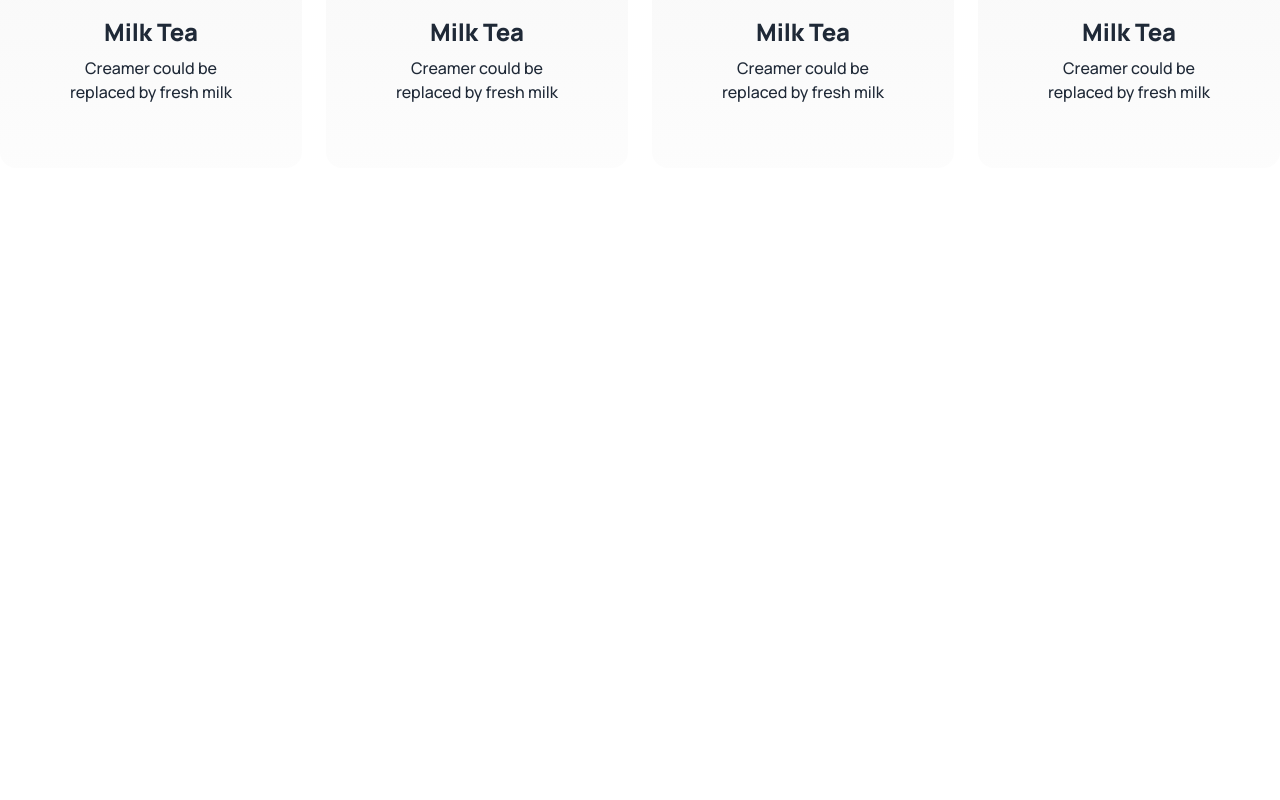
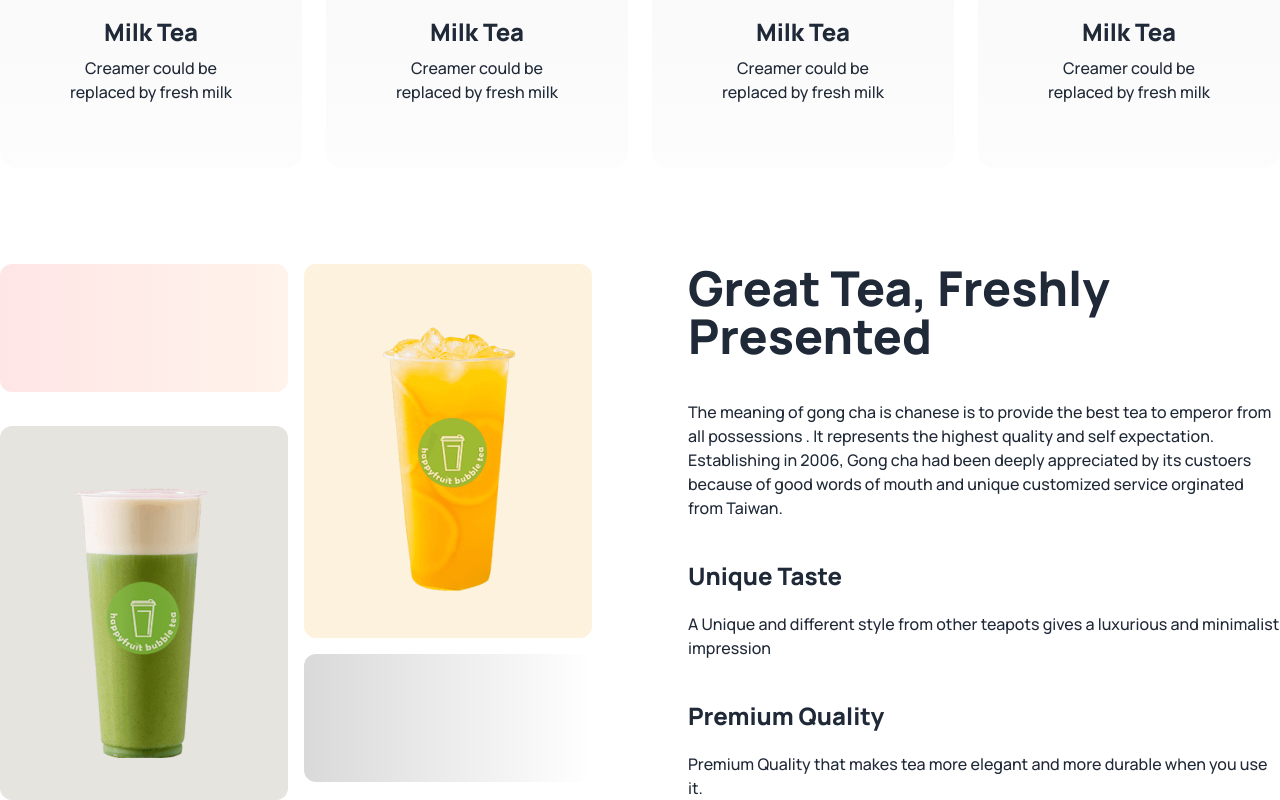
Before and after one commit to joydip62/tea_landing, a plain HTML site: page index.html in a window 1280 px wide. Shown: the part 977-1777 px from the top of the page. Before the commit the page ends 1241 px from the top, so only its background shows below. Drawn offline with nearby package versions, Linux system fonts and the light colour scheme.

Commit message:
complete great tea fresh tea

```diff
--- a/index.html
+++ b/index.html
@@ -149,9 +149,35 @@
             </div>
           </div>
 
-
         </div>
       </section>
+
+      <!-- great tea fresh tea section -->
+
+      <section class="gap-24 flex flex-col lg:flex-row">
+        <div class="grid grid-cols-1 md:grid-cols-2 gap-4 flex-1">
+            <div class="h-32 opacity-10 bg-gradient-to-r from-[#F00] to-[#FF8938] rounded-xl"></div>
+            <div class="row-span-2 bg-[#E6A62326] rounded-xl pt-10 pb-6 flex justify-center items-center">
+                <img src="./assets/img/fresh-1.png" alt="Fresh tea">
+            </div>
+            <div class="row-span-2 bg-[#574C2726] rounded-xl pt-10 pb-6 flex justify-center items-center">
+                <img src="./assets/img/fresh-2.png" alt="Fresh tea">
+            </div>
+            <div class="h-32 bg-gradient-to-r from-[#D9D9D9] to-[#FFFFFF00] rounded-xl"></div>
+        </div>
+        <div class="space-y-5 flex-1">
+            <h3 class="text-5xl font-extrabold">Great Tea, Freshly <br> Presented</h3>
+            <p class="py-5">The meaning of gong cha is chanese is to provide the best tea to emperor from all possessions . It represents the highest quality and self expectation. Establishing in 2006, Gong cha had been deeply appreciated by its custoers  because of good words of mouth and unique customized service orginated from Taiwan.</p>
+
+            <h4 class="text-2xl font-extrabold">Unique Taste</h4>
+            <p class="">A Unique and different style from other teapots gives a luxurious and minimalist impression</p>
+
+            <h4 class="text-2xl font-extrabold pt-5">Premium Quality</h4>
+            <p class="">Premium Quality that makes tea more elegant and more durable when you use it.</p>
+        </div>
+      </section>
+
+
     </main>
     <footer></footer>
   </body>
```
